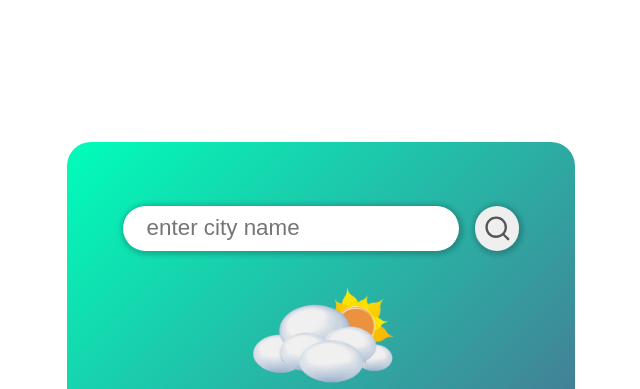
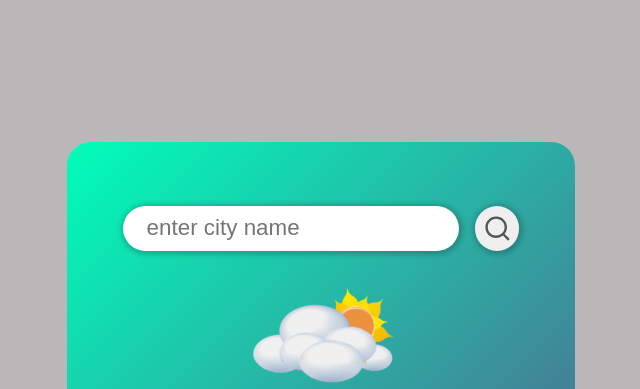
Before and after one commit to akshay08test/WeatherApp, a plain HTML site: page index.htm in a window 1280 px wide. Shown: the top 389 px of the page, without its empty margins (319-959 px from the left). Drawn offline with Linux system fonts and the light colour scheme.

Commit message:
backgroun color changed

```diff
--- a/style.css
+++ b/style.css
@@ -14,6 +14,7 @@ body {
     display: flex;
     align-items: center;
     justify-content: center;
+background-color: rgb(185, 183, 183);
 }
 
 .card {
```
